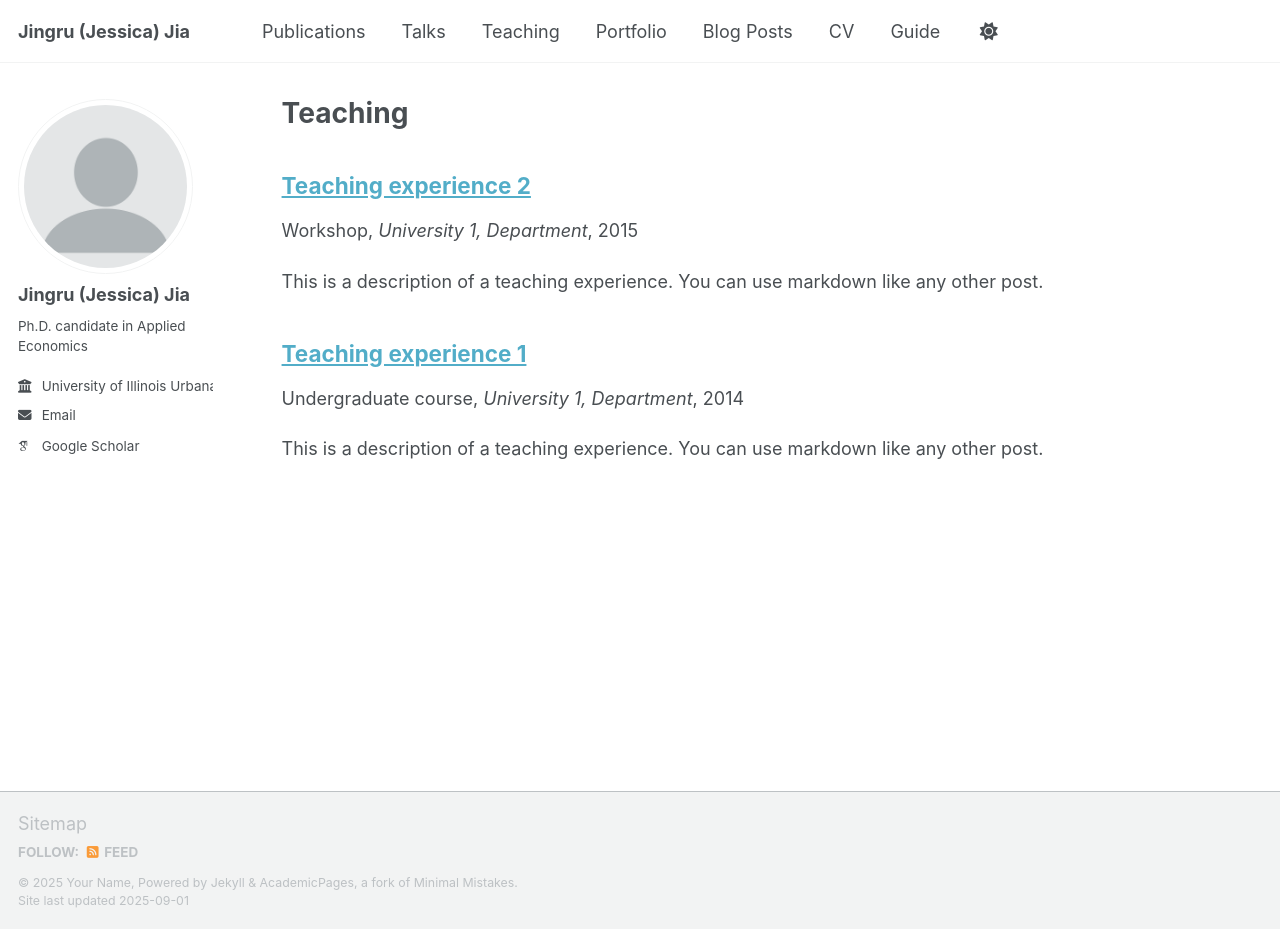
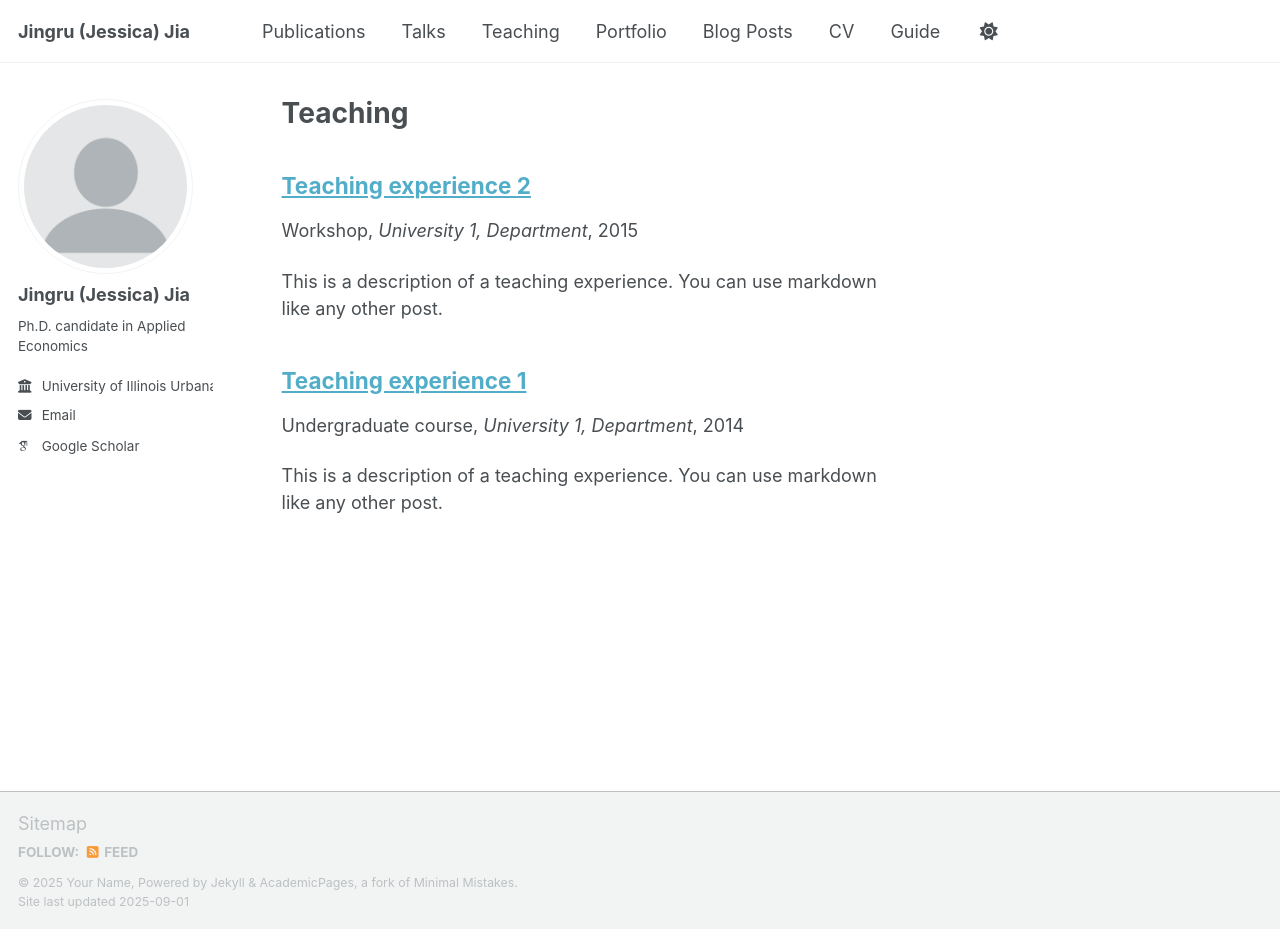
Before and after one commit to jingru688/jingru688.github.io, a Jekyll site: the page built from _pages/teaching.html, in a window 1280 px wide and 929 px high. Built offline with Jekyll 4.4.1, drawn with Linux system fonts in a browser that asks for light colours; some web fonts are replaced; a script that is not in the unit is left out.

Commit message:
Update _themes.scss

```diff
--- a/_sass/_themes.scss
+++ b/_sass/_themes.scss
@@ -59,9 +59,9 @@ $x-large                    : 1280px !default;
    Grid
    ========================================================================== */
 
-$right-sidebar-width-narrow : auto;
-$right-sidebar-width        : auto;
-$right-sidebar-width-wide   : auto;
+$right-sidebar-width-narrow : 280px;
+$right-sidebar-width        : 320px;
+$right-sidebar-width-wide   : 360px;
 
 $susy: (
     columns: 12,
```
